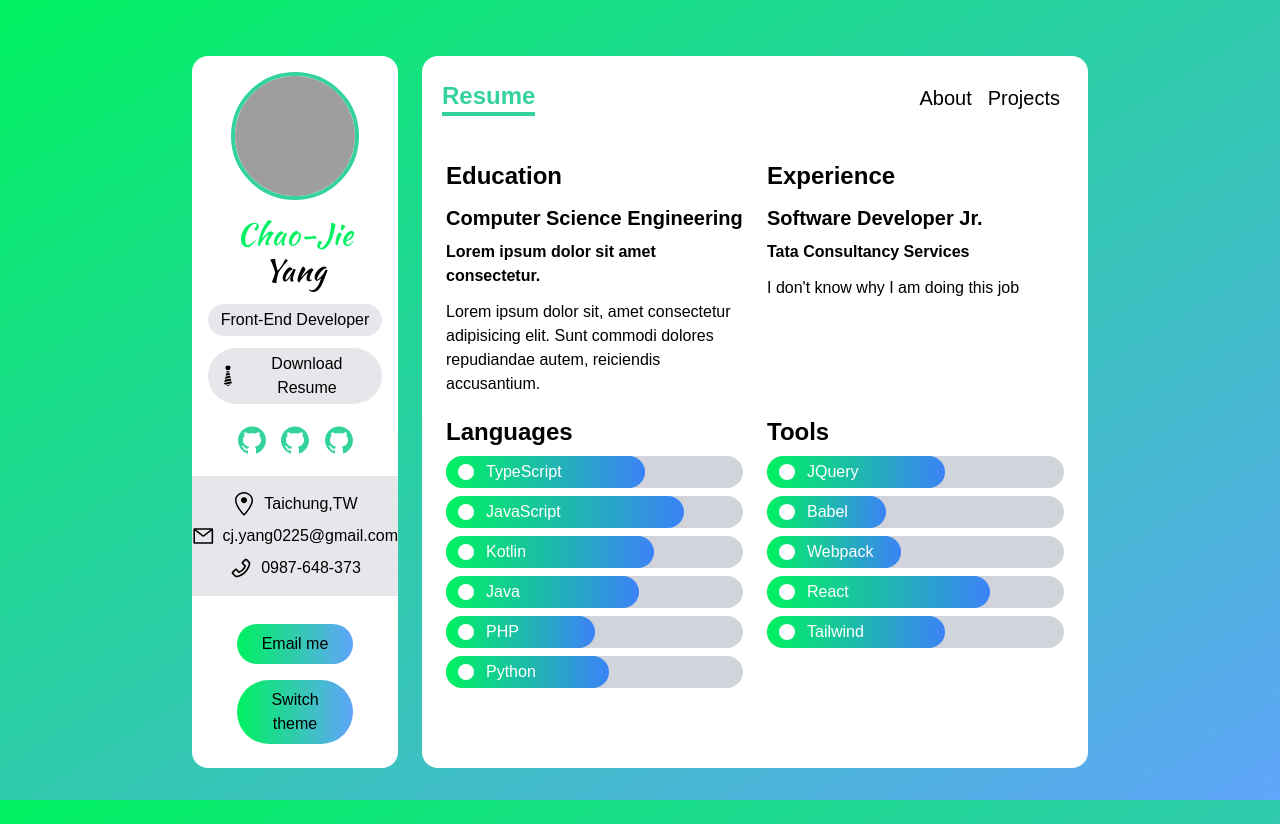
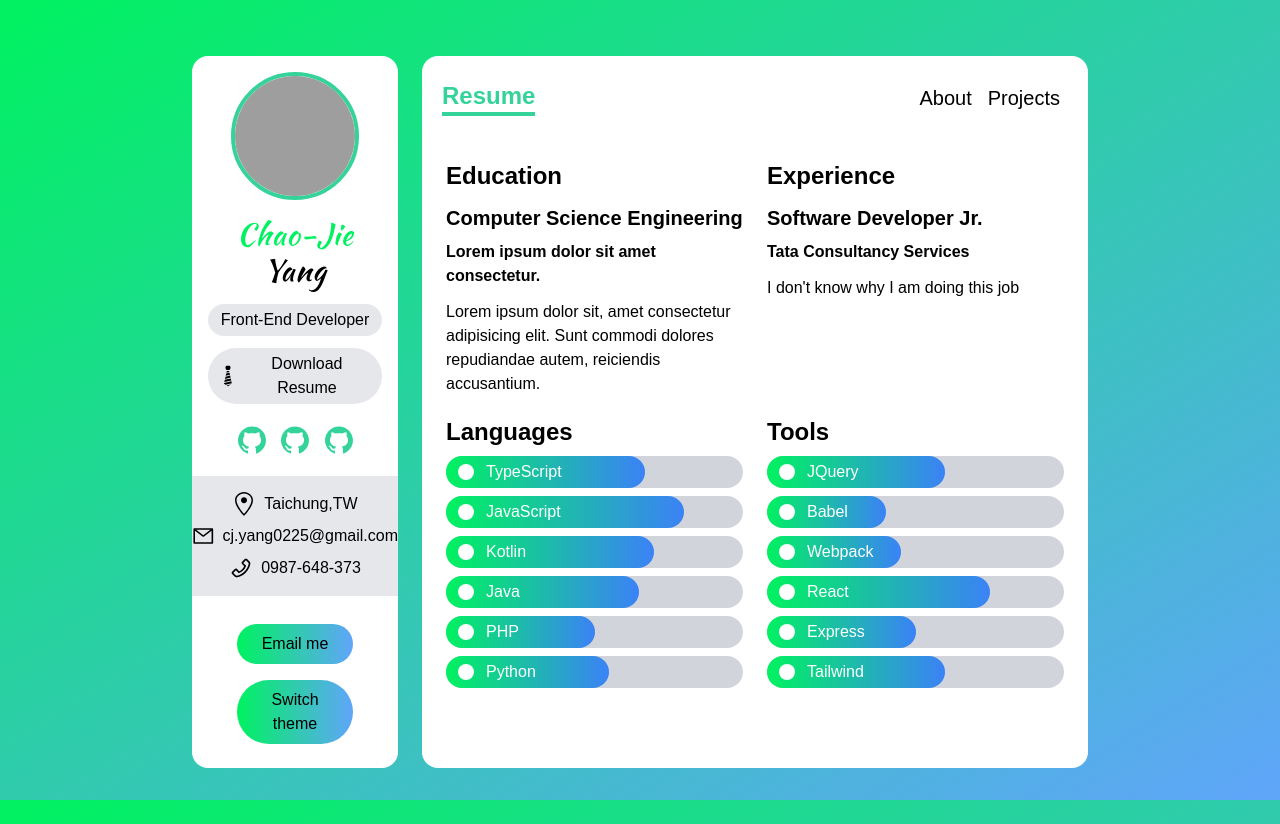
Before and after one commit to CJ-Yang0225/portfolio, a Next.js app: page /resume in a window 1280 px wide. Built offline with nearby package versions, Linux system fonts and the light colour scheme; grey boxes are pictures that could not be loaded.

Commit message:
chore: add skill data

```diff
--- a/data/skills.ts
+++ b/data/skills.ts
@@ -57,6 +57,11 @@ export const tools: Skills[] = [
   },
   {
     Icon: BsCircleFill,
+    name: "Express",
+    level: "50%",
+  },
+  {
+    Icon: BsCircleFill,
     name: "Tailwind",
     level: "60%",
   },
```
